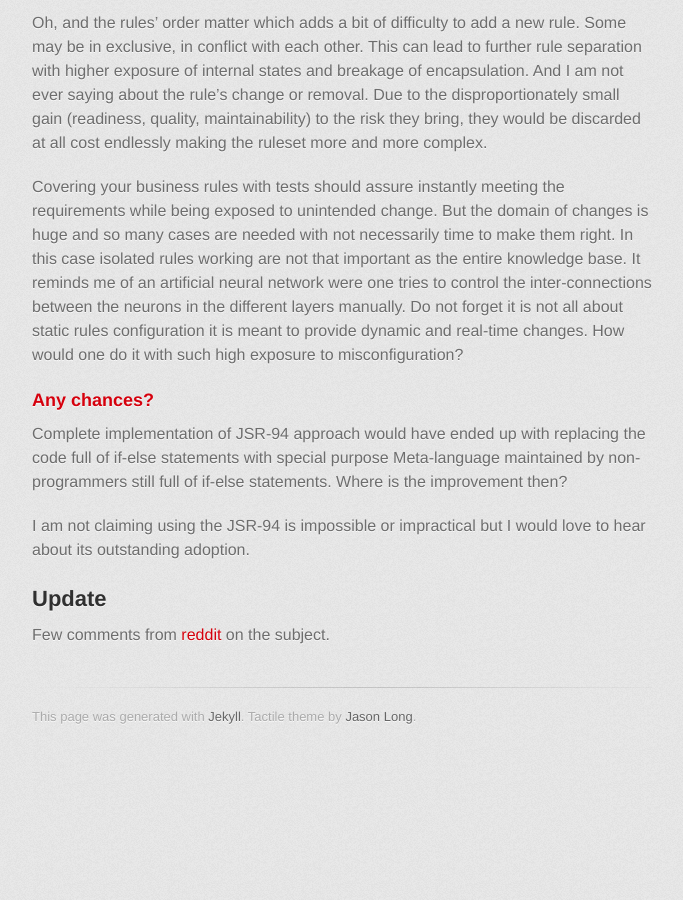
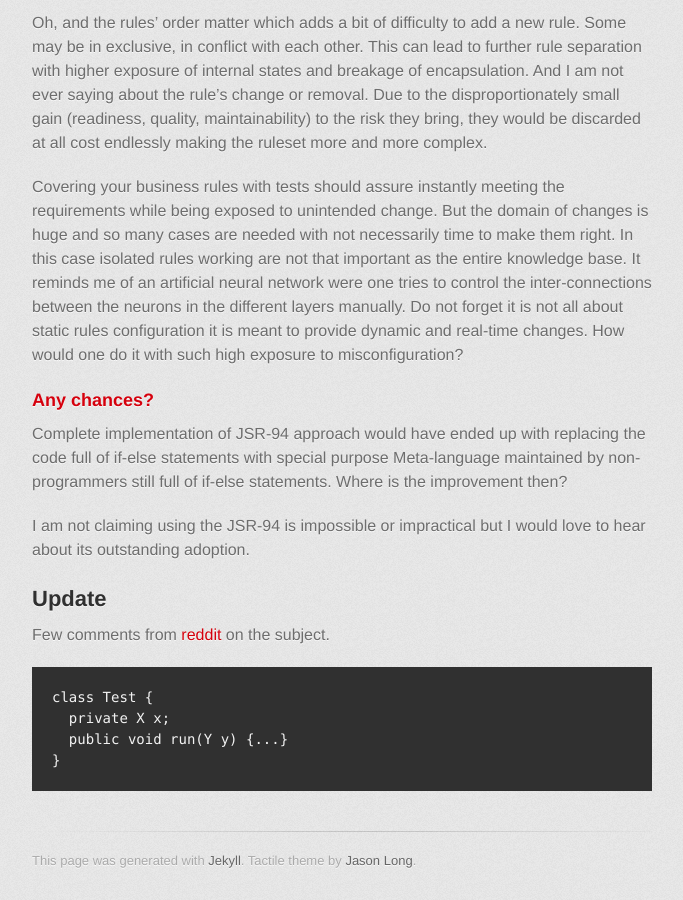
Before and after one commit to piotrkot/piotrkot.github.io, a Jekyll site: the page built from _posts/2015-10-27-traps-for-java-rule-engine.md, in a window 1280 px wide and 900 px high, scrolled down 2035 px. Shown: the whole window, without its empty margins (298-981 px from the left). Built offline with Jekyll 4.4.1, drawn with Linux system fonts in a browser that asks for light colours; some web fonts are replaced; Markdown is read by kramdown in place of the engine named in the settings; comment, search, counter and statistics services are not loaded; before the commit the page ends 2791 px from its top, so only the background shows below that.

Commit message:
Test of code highlighter

````diff
--- a/_posts/2015-10-27-traps-for-java-rule-engine.md
+++ b/_posts/2015-10-27-traps-for-java-rule-engine.md
@@ -41,3 +41,10 @@
 
 ## Update
 Few comments from [reddit](https://www.reddit.com/r/java/comments/3r49ya/traps_for_java_rule_engine/) on the subject.
+
+```java
+class Test {
+  private X x;
+  public void run(Y y) {...}
+}
+```
````
